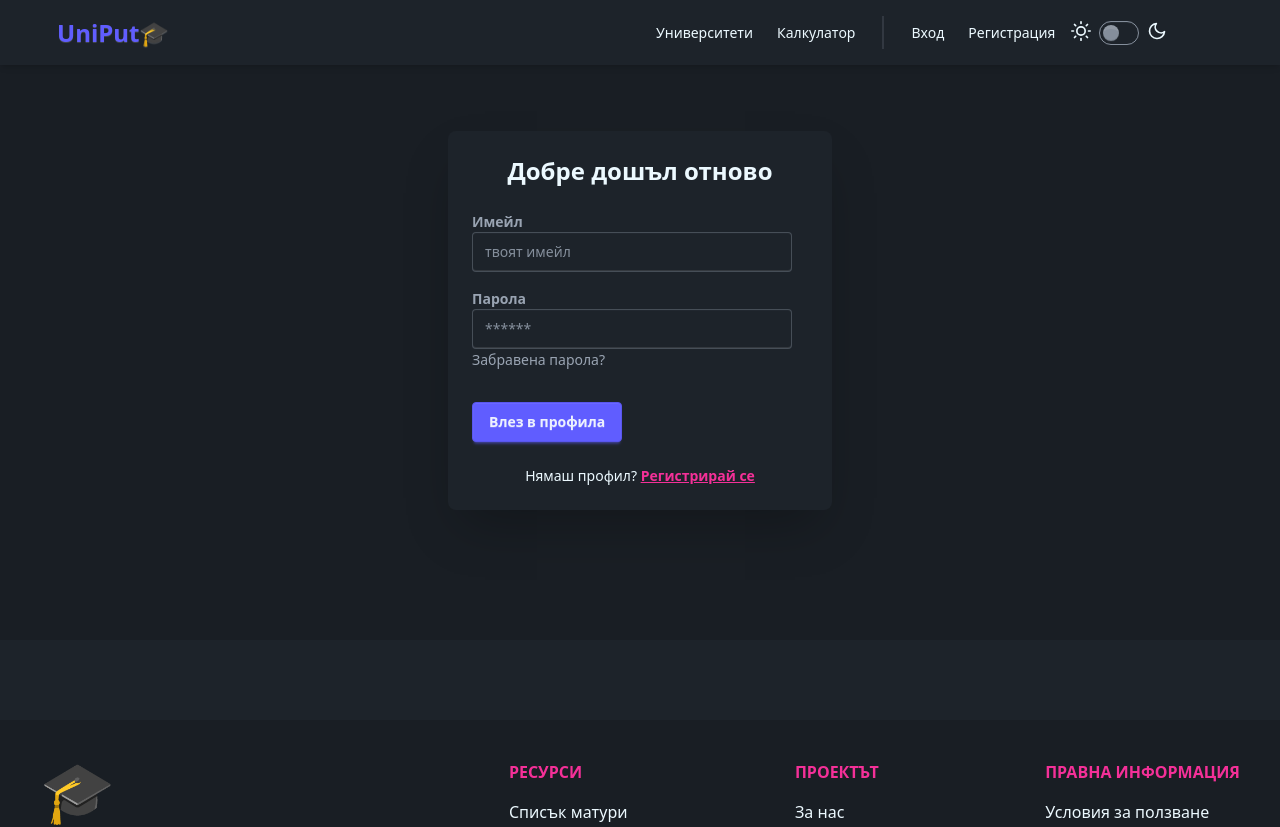
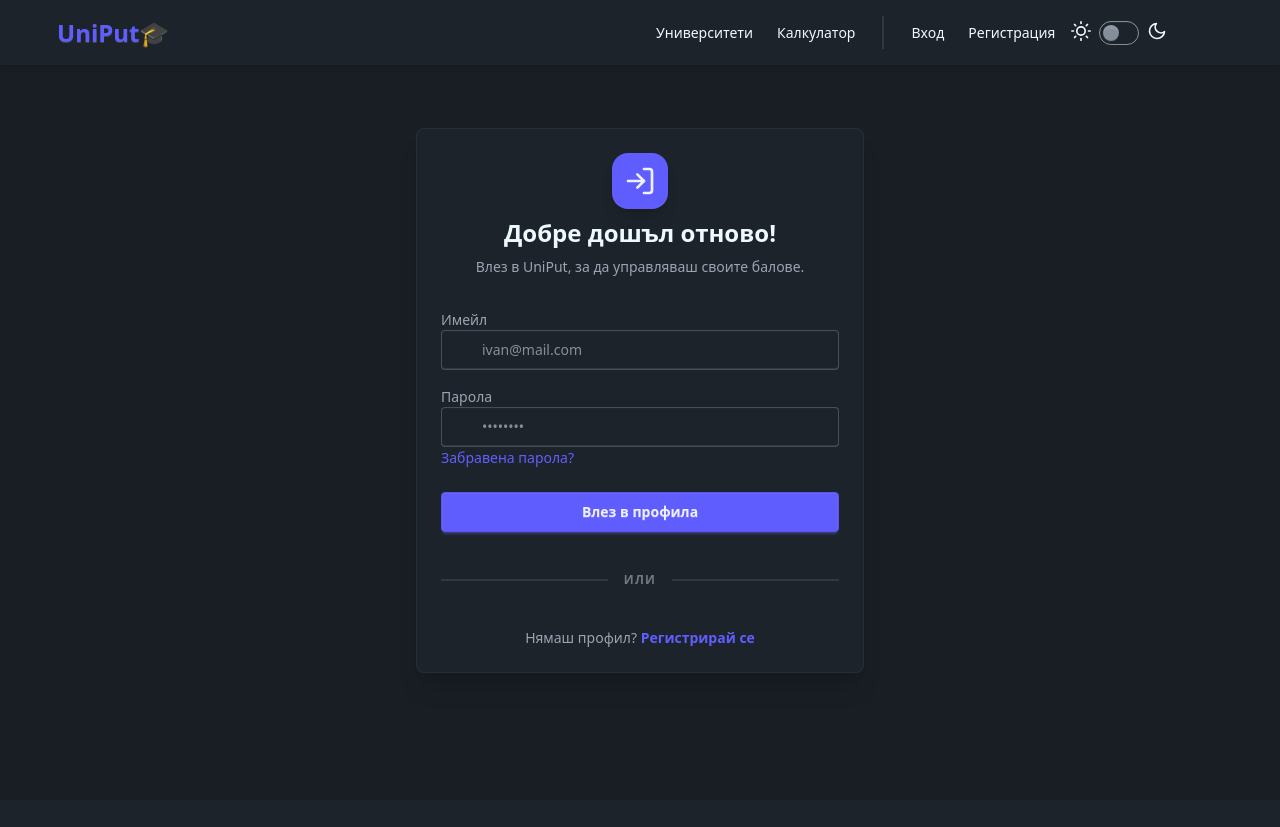
Before and after one commit to Martin-Atanasov123/Uni-put, a React (Vite) app: page /login in a window 1280 px wide. Shown: the top 827 px of the page. Built offline with nearby package versions, Linux system fonts and the light colour scheme.

Commit message:
feat: enhance Login component with improved UI, error handling, and form validation

```diff
--- a/src/components/Auth/Login.jsx
+++ b/src/components/Auth/Login.jsx
@@ -1,10 +1,11 @@
-import  { useState } from "react";
-// import { supabase } from "../supabaseClient";
-import { Link, useNavigate } from "react-router-dom";
+import { useState } from 'react';
+import { supabase } from '../supabaseClient'; // Увери се, че пътят е верен
+import { Mail, Lock, LogIn, AlertCircle, Loader2 } from 'lucide-react';
+import { Link, useNavigate } from 'react-router-dom';
 
 const Login = () => {
-    const [email, setEmail] = useState("");
-    const [password, setPassword] = useState("");
+    const [email, setEmail] = useState('');
+    const [password, setPassword] = useState('');
     const [loading, setLoading] = useState(false);
     const [error, setError] = useState(null);
     const navigate = useNavigate();
@@ -14,108 +15,116 @@
         setLoading(true);
         setError(null);
 
-        // const { data, error } = await supabase.auth.signInWithPassword({
-        //     email,
-        //     password,
-        // });
+        const { error } = await supabase.auth.signInWithPassword({
+            email,
+            password,
+        });
 
         if (error) {
-            setError("Невалиден имейл или парола.");
+            setError(error.message);
+            setLoading(false);
         } else {
-            // Успешен вход!
-            navigate("/calculator"); // Пренасочваме директно към калкулатора
+            // Успешен вход - пренасочваме към началната страница или таблото
+            navigate('/');
         }
-        setLoading(false);
     };
 
     return (
-        <div className="flex justify-center items-center min-h-[80vh] bg-base-200 px-4">
-            <div className="card w-full max-w-sm shadow-2xl bg-base-100">
-                <form onSubmit={handleLogin} className="card-body">
-                    <h2 className="text-2xl font-bold text-center mb-4">
-                        Добре дошъл отново
-                    </h2>
+        <div className="min-h-screen flex items-center justify-center bg-base-200 px-4">
+            <div className="card w-full max-w-md bg-base-100 shadow-xl border border-base-content/5">
+                <div className="card-body">
+                    {/* Заглавие и Лого */}
+                    <div className="flex flex-col items-center gap-2 mb-6">
+                        <div className="bg-primary p-3 rounded-2xl shadow-lg">
+                            <LogIn className="text-primary-content w-8 h-8" />
+                        </div>
+                        <h2 className="card-title text-2xl font-bold text-base-content">Добре дошъл отново!</h2>
+                        <p className="text-sm text-base-content/60 text-center">
+                            Влез в UniPut, за да управляваш своите балoве.
+                        </p>
+                    </div>
 
+                    {/* Грешка, ако има такава */}
                     {error && (
-                        <div className="alert alert-error text-sm py-2">
-                            <svg
-                                xmlns="http://www.w3.org/2000/svg"
-                                className="stroke-current shrink-0 h-6 w-6"
-                                fill="none"
-                                viewBox="0 0 24 24"
-                            >
-                                <path
-                                    strokeLinecap="round"
-                                    strokeLinejoin="round"
-                                    strokeWidth="2"
-                                    d="10 14l2-2m0 0l2-2m-2 2l-2-2m2 2l2 2m7-2a9 9 0 11-18 0 9 9 0 0118 0z"
-                                />
-                            </svg>
+                        <div className="alert alert-error shadow-sm mb-4 py-2 text-sm italic">
+                            <AlertCircle className="w-5 h-5" />
                             <span>{error}</span>
                         </div>
                     )}
 
-                    <div className="form-control">
+                    <form onSubmit={handleLogin} className="space-y-4">
+                        {/* Имейл поле */}
+                        <div className="form-control w-full">
                             <label className="label">
-                            <span className="label-text font-semibold">
-                                Имейл
+                                <span className="label-text font-medium">Имейл</span>
+                            </label>
+                            <div className="relative">
+                                <span className="absolute inset-y-0 left-0 pl-3 flex items-center text-base-content/40">
+                                    <Mail className="w-5 h-5" />
                                 </span>
-                        </label>
                                 <input
                                     type="email"
-                            placeholder="твоят имейл"
-                            className="input input-bordered focus:input-primary"
+                                    placeholder="ivan@mail.com"
+                                    className="input input-bordered w-full pl-10 focus:input-primary transition-all"
                                     value={email}
                                     onChange={(e) => setEmail(e.target.value)}
                                     required
                                 />
                             </div>
+                        </div>
 
-                    <div className="form-control mt-2">
+                        {/* Парола поле */}
+                        <div className="form-control w-full">
                             <label className="label">
-                            <span className="label-text font-semibold">
-                                Парола
+                                <span className="label-text font-medium">Парола</span>
+                            </label>
+                            <div className="relative">
+                                <span className="absolute inset-y-0 left-0 pl-3 flex items-center text-base-content/40">
+                                    <Lock className="w-5 h-5" />
                                 </span>
-                        </label>
                                 <input
                                     type="password"
-                            placeholder="******"
-                            className="input input-bordered focus:input-primary"
+                                    placeholder="••••••••"
+                                    className="input input-bordered w-full pl-10 focus:input-primary transition-all"
                                     value={password}
                                     onChange={(e) => setPassword(e.target.value)}
                                     required
                                 />
+                            </div>
                             <label className="label">
-                            <a
-                                href="#"
-                                className="label-text-alt link link-hover"
-                            >
-                                Забравена парола?
-                            </a>
+                                <a href="#" className="label-text-alt link link-hover text-primary">Забравена парола?</a>
                             </label>
                         </div>
 
-                    <div className="form-control  mt-6">
+                        {/* Бутон за вход */}
+                        <div className="form-control mt-6">
                             <button
-                            className={`btn btn-primary ${
-                                loading ? "loading" : ""
-                            }`}
+                                type="submit"
                                 disabled={loading}
+                                className={`btn btn-primary w-full ${loading ? 'btn-disabled' : ''}`}
                             >
-                            Влез в профила
+                                {loading ? (
+                                    <>
+                                        <Loader2 className="w-5 h-5 animate-spin" />
+                                        Влизане...
+                                    </>
+                                ) : (
+                                    'Влез в профила'
+                                )}
                             </button>
                         </div>
+                    </form>
 
-                    <p className="text-center mt-4 text-sm">
-                        Нямаш профил?{" "}
-                        <Link
-                            to="/Register"
-                            className="link link-secondary font-bold"
-                        >
+                    {/* Footer на картата */}
+                    <div className="divider text-xs text-base-content/40 uppercase font-bold tracking-widest mt-8">Или</div>
+
+                    <p className="text-center text-sm text-base-content/60 mt-4">
+                        Нямаш профил?{' '}
+                        <Link to="/register" className="text-primary font-bold hover:underline">
                             Регистрирай се
                         </Link>
                     </p>
-                </form>
+                </div>
             </div>
         </div>
     );
```
Also changed, not shown: 1 other file (tests, documents, lock files or other folders). Lines whose indentation alone changed are shown as unchanged.
